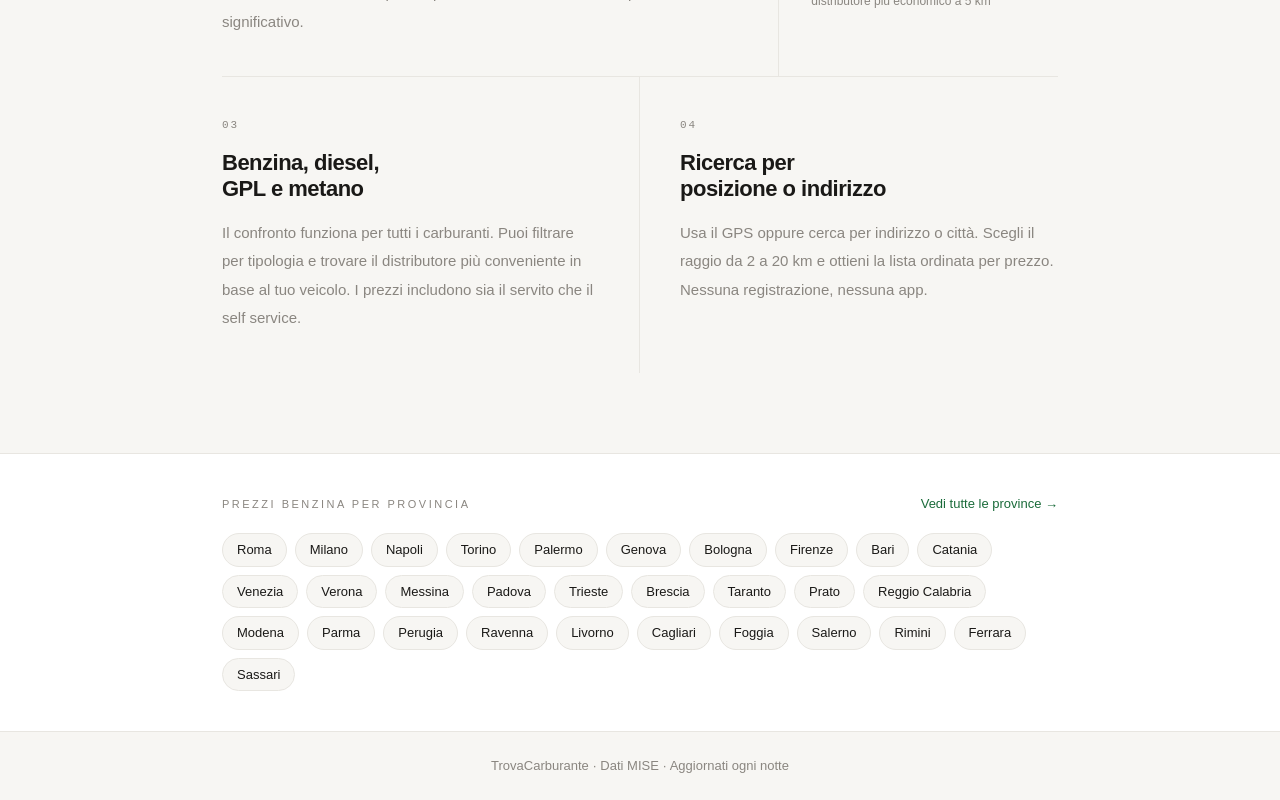
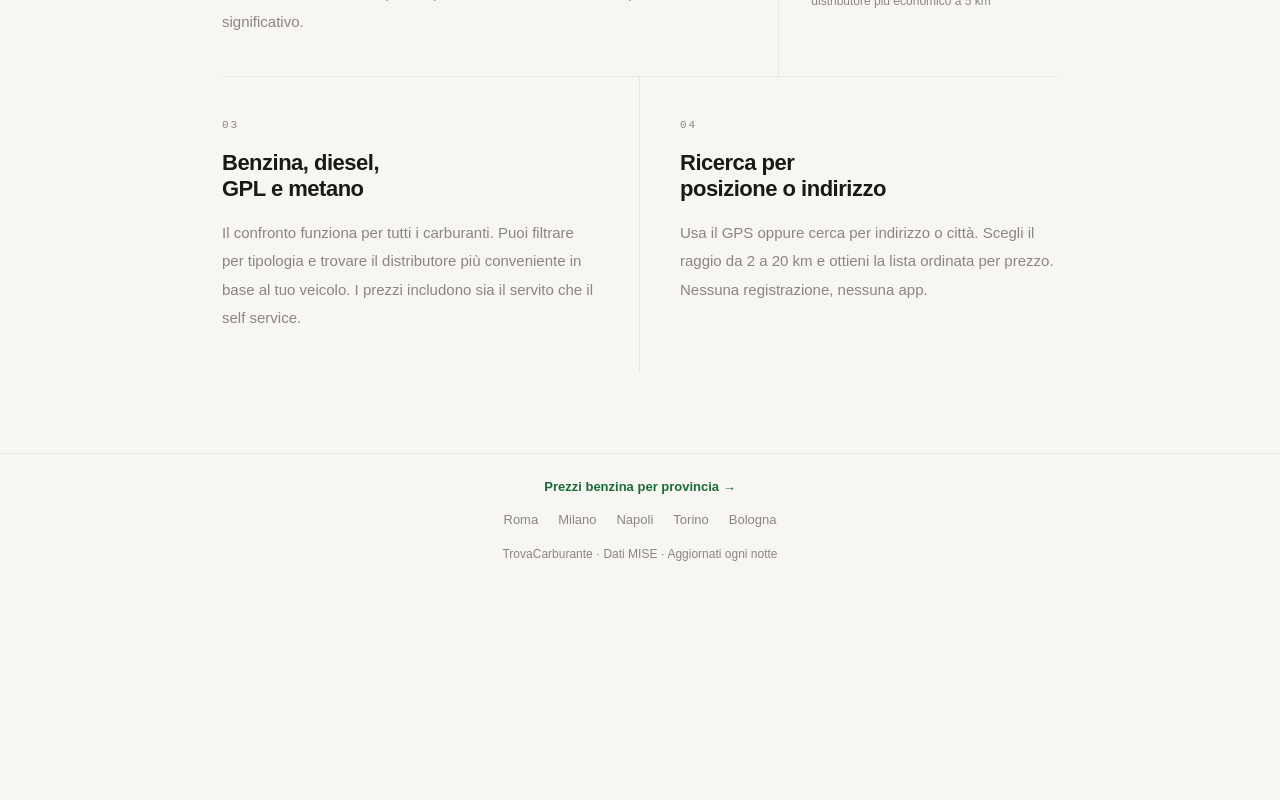
Before and after one commit to YannickMarguerettaz/benzina-economica, a Next.js app: page / in a window 1280 px wide. Shown: the part 1695-2495 px from the top of the page. After the commit the page ends 2278 px from the top, so only its background shows below. Built offline with nearby package versions, Linux system fonts and the light colour scheme.

Commit message:
Footer: link province e 5 città principali

```diff
--- a/src/app/page.tsx
+++ b/src/app/page.tsx
@@ -575,73 +575,26 @@ export default function Home() {
         </div>
       )}
 
-      {/* Link interni province */}
-      <div style={{ borderTop: '1px solid var(--border)', background: 'var(--surface)' }}>
-        <div style={{ maxWidth: 900, margin: '0 auto', padding: '40px 32px' }}>
-          <div style={{ display: 'flex', justifyContent: 'space-between', alignItems: 'baseline', marginBottom: 20 }}>
-            <p style={{ fontSize: 11, letterSpacing: '2.5px', textTransform: 'uppercase', color: 'var(--muted)', margin: 0 }}>
-              Prezzi benzina per provincia
-            </p>
-            <a href="/province" style={{ fontSize: 13, color: 'var(--green)', textDecoration: 'none', fontWeight: 500 }}>
-              Vedi tutte le province →
+      <footer style={{ borderTop: '1px solid var(--border)', padding: '20px 32px', textAlign: 'center' }}>
+        <div style={{ marginBottom: 12 }}>
+          <a href="/province" style={{ fontSize: 13, color: 'var(--green)', textDecoration: 'none', fontWeight: 600 }}>
+            Prezzi benzina per provincia →
           </a>
         </div>
-          <div style={{ display: 'flex', flexWrap: 'wrap', gap: 8 }}>
+        <div style={{ display: 'flex', gap: 20, justifyContent: 'center', flexWrap: 'wrap', marginBottom: 16 }}>
           {[
             { nome: 'Roma', slug: 'roma' },
             { nome: 'Milano', slug: 'milano' },
             { nome: 'Napoli', slug: 'napoli' },
             { nome: 'Torino', slug: 'torino' },
-              { nome: 'Palermo', slug: 'palermo' },
-              { nome: 'Genova', slug: 'genova' },
             { nome: 'Bologna', slug: 'bologna' },
-              { nome: 'Firenze', slug: 'firenze' },
-              { nome: 'Bari', slug: 'bari' },
-              { nome: 'Catania', slug: 'catania' },
-              { nome: 'Venezia', slug: 'venezia' },
-              { nome: 'Verona', slug: 'verona' },
-              { nome: 'Messina', slug: 'messina' },
-              { nome: 'Padova', slug: 'padova' },
-              { nome: 'Trieste', slug: 'trieste' },
-              { nome: 'Brescia', slug: 'brescia' },
-              { nome: 'Taranto', slug: 'taranto' },
-              { nome: 'Prato', slug: 'prato' },
-              { nome: 'Reggio Calabria', slug: 'reggio-calabria' },
-              { nome: 'Modena', slug: 'modena' },
-              { nome: 'Parma', slug: 'parma' },
-              { nome: 'Perugia', slug: 'perugia' },
-              { nome: 'Ravenna', slug: 'ravenna' },
-              { nome: 'Livorno', slug: 'livorno' },
-              { nome: 'Cagliari', slug: 'cagliari' },
-              { nome: 'Foggia', slug: 'foggia' },
-              { nome: 'Salerno', slug: 'salerno' },
-              { nome: 'Rimini', slug: 'rimini' },
-              { nome: 'Ferrara', slug: 'ferrara' },
-              { nome: 'Sassari', slug: 'sassari' },
           ].map((p) => (
-              <a
-                key={p.slug}
-                href={`/${p.slug}`}
-                style={{
-                  fontSize: 13,
-                  padding: '6px 14px',
-                  border: '1px solid var(--border)',
-                  borderRadius: 20,
-                  color: 'var(--text)',
-                  textDecoration: 'none',
-                  background: 'var(--bg)',
-                  fontWeight: 500,
-                }}
-              >
+            <a key={p.slug} href={`/${p.slug}`} style={{ fontSize: 13, color: 'var(--muted)', textDecoration: 'none' }}>
               {p.nome}
             </a>
           ))}
         </div>
-        </div>
-      </div>
-
-      <footer style={{ borderTop: '1px solid var(--border)', padding: '24px 32px', textAlign: 'center' }}>
-        <p style={{ fontSize: 13, color: 'var(--muted)' }}>TrovaCarburante · Dati MISE · Aggiornati ogni notte</p>
+        <p style={{ fontSize: 12, color: 'var(--muted)', margin: 0 }}>TrovaCarburante · Dati MISE · Aggiornati ogni notte</p>
       </footer>
     </div>
   );
```
Lines whose indentation alone changed are shown as unchanged.
